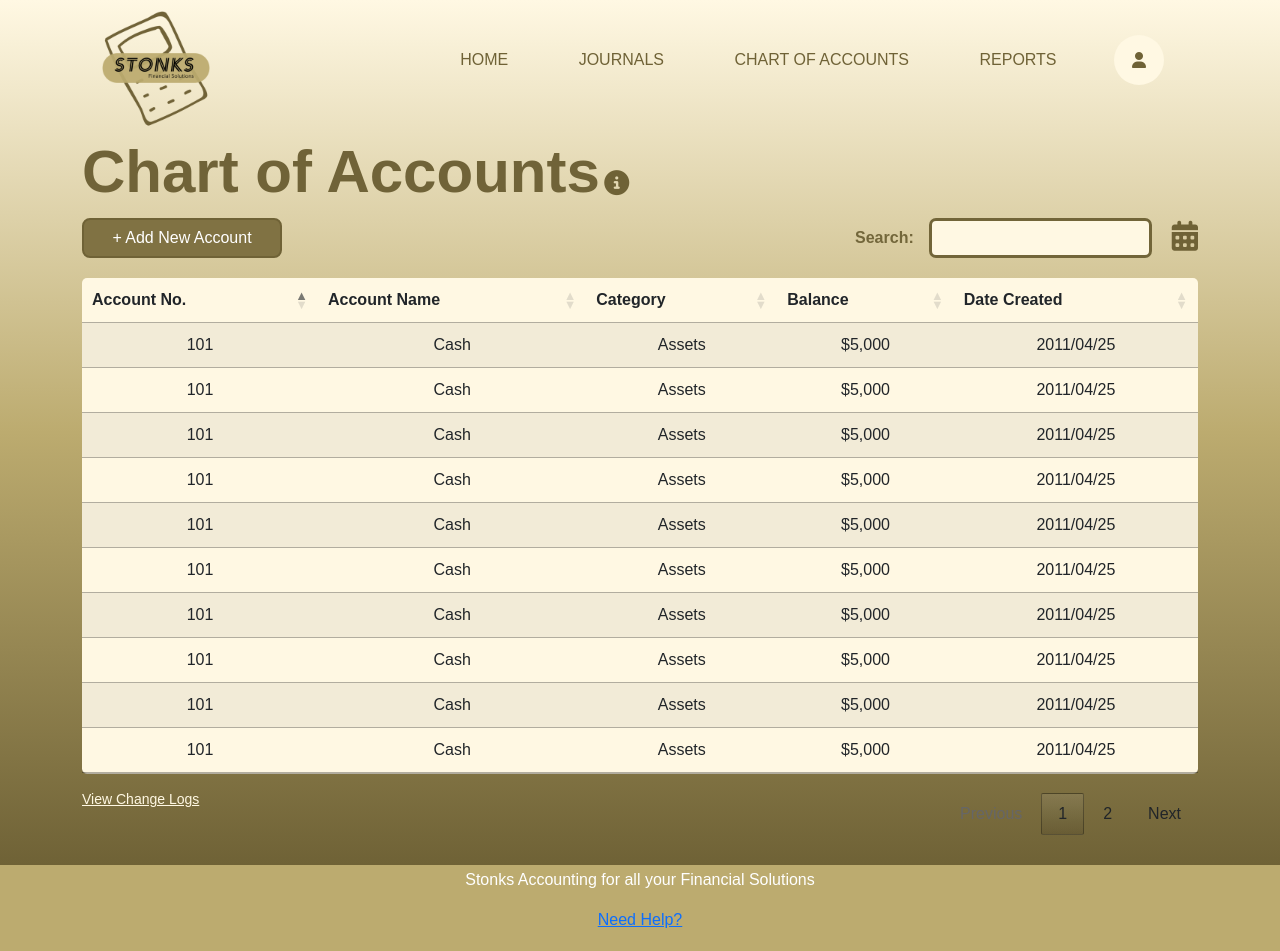
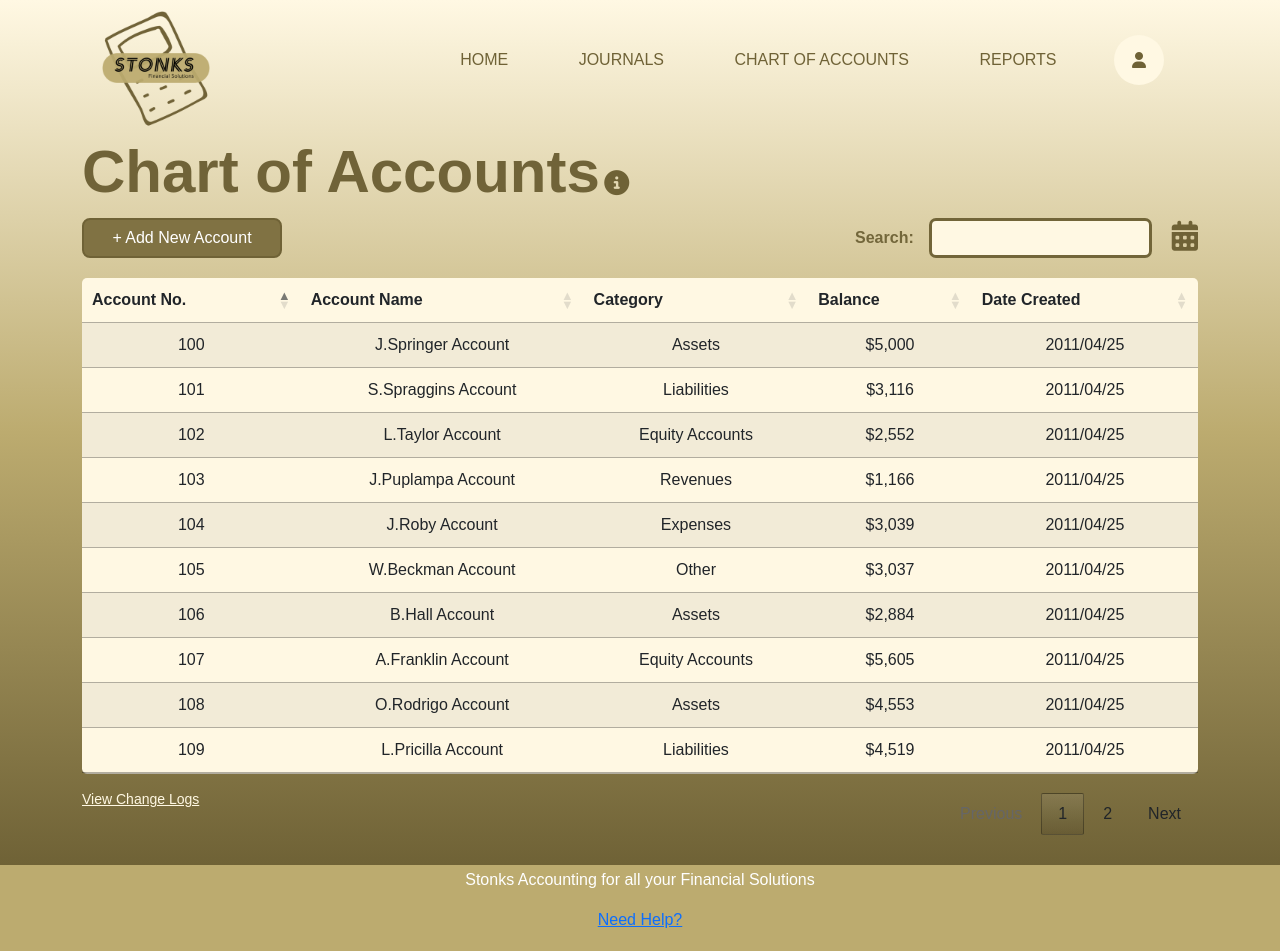
Before and after one commit to robyjeremiah/Stonks, a Django app: page /chartOfAccounts/ in a window 1280 px wide. Run offline with Django 3.2, Linux system fonts and the light colour scheme; some libraries are stand-ins or nearby versions.

Commit message:
Updated for the vod

```diff
--- a/Stonks/templates/chartOfAccounts.html
+++ b/Stonks/templates/chartOfAccounts.html
@@ -35,7 +35,7 @@
     });
 
     $("div.addbtn").html(
-      '<button class="add" data-bs-toggle="modal" data-bs-target="#addaccountmodal">+ Add New Account</button>'
+      "<button class='add {%if user.role == 'Manager' or user.role == 'Accountant' %} hide {% endif %}' data-bs-toggle='modal' data-bs-target='#addaccountmodal'>+ Add New Account</button>"
     );
     $("div.calendarbtn").html(
       '<a class="calendar"><i class="fas fa-calendar-alt"></i></a>'
@@ -132,80 +132,87 @@
     </thead>
     <tbody>
       <tr class="details-control" data-child-value="Nope">
-        <td>101</td>
-        <td>Cash</td>
+        <td>100</td>
+        <td>J.Springer Account</td>
         <td>Assets</td>
         <td>$5,000</td>
         <td>2011/04/25</td>
       </tr>
       <tr class="details-control" data-child-value="Nope">
         <td>101</td>
-        <td>Cash</td>
-        <td>Assets</td>
-        <td>$5,000</td>
+        <td>S.Spraggins Account</td>
+        <td>Liabilities</td>
+        <td>$3,116</td>
         <td>2011/04/25</td>
       </tr>
       <tr class="details-control" data-child-value="Nope">
-        <td>101</td>
-        <td>Cash</td>
-        <td>Assets</td>
-        <td>$5,000</td>
+        <td>102</td>
+        <td>L.Taylor Account</td>
+        <td>Equity Accounts</td>
+        <td>$2,552</td>
         <td>2011/04/25</td>
       </tr>
       <tr class="details-control" data-child-value="Nope">
-        <td>101</td>
-        <td>Cash</td>
-        <td>Assets</td>
-        <td>$5,000</td>
+        <td>103</td>
+        <td>J.Puplampa Account</td>
+        <td>Revenues</td>
+        <td>$1,166</td>
         <td>2011/04/25</td>
       </tr>
       <tr class="details-control" data-child-value="Nope">
-        <td>101</td>
-        <td>Cash</td>
-        <td>Assets</td>
-        <td>$5,000</td>
+        <td>104</td>
+        <td>J.Roby Account</td>
+        <td>Expenses</td>
+        <td>$3,039</td>
         <td>2011/04/25</td>
       </tr>
       <tr class="details-control" data-child-value="Nope">
-        <td>101</td>
-        <td>Cash</td>
-        <td>Assets</td>
-        <td>$5,000</td>
+        <td>105</td>
+        <td>W.Beckman Account</td>
+        <td>Other</td>
+        <td>$3,037</td>
         <td>2011/04/25</td>
       </tr>
       <tr class="details-control" data-child-value="Nope">
-        <td>101</td>
-        <td>Cash</td>
+        <td>106</td>
+        <td>B.Hall Account</td>
         <td>Assets</td>
-        <td>$5,000</td>
+        <td>$2,884</td>
         <td>2011/04/25</td>
       </tr>
       <tr class="details-control" data-child-value="Nope">
-        <td>101</td>
-        <td>Cash</td>
-        <td>Assets</td>
-        <td>$5,000</td>
+        <td>107</td>
+        <td>A.Franklin Account</td>
+        <td>Equity Accounts</td>
+        <td>$5,605</td>
         <td>2011/04/25</td>
       </tr>
       <tr class="details-control" data-child-value="Nope">
-        <td>101</td>
-        <td>Cash</td>
+        <td>108</td>
+        <td>O.Rodrigo Account</td>
         <td>Assets</td>
-        <td>$5,000</td>
+        <td>$4,553</td>
         <td>2011/04/25</td>
       </tr>
       <tr class="details-control" data-child-value="Nope">
-        <td>101</td>
-        <td>Cash</td>
-        <td>Assets</td>
-        <td>$5,000</td>
+        <td>109</td>
+        <td>L.Pricilla Account</td>
+        <td>Liabilities</td>
+        <td>$4,519</td>
         <td>2011/04/25</td>
       </tr>
       <tr class="details-control" data-child-value="Nope">
-        <td>101</td>
-        <td>Cash</td>
-        <td>Assets</td>
-        <td>$5,000</td>
+        <td>110</td>
+        <td>B.Dawit Account</td>
+        <td>Revenues</td>
+        <td>$2,271</td>
+        <td>2011/04/25</td>
+      </tr>
+      <tr class="details-control" data-child-value="Nope">
+        <td>111</td>
+        <td>R.Roberts Account</td>
+        <td>Other</td>
+        <td>$1,632</td>
         <td>2011/04/25</td>
       </tr>
     </tbody>
```
